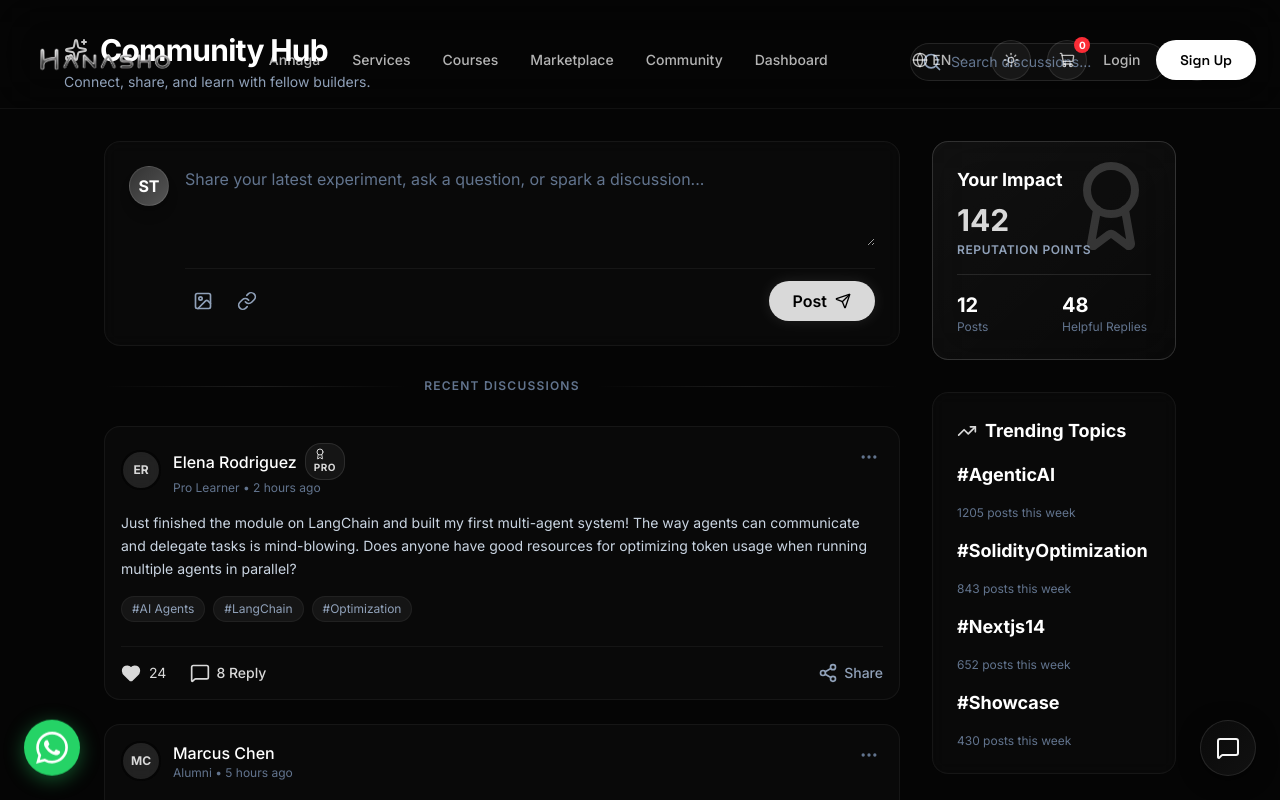
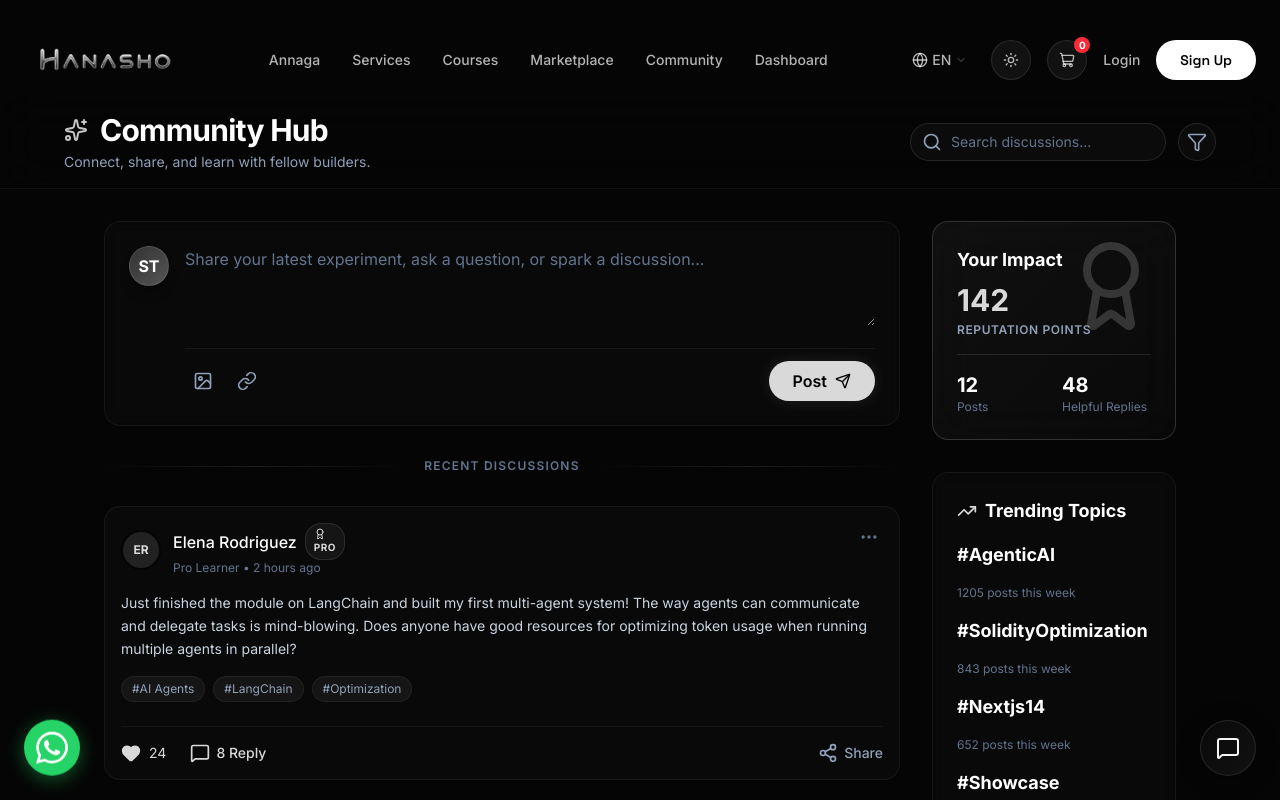
Before and after one commit to hanashoagency-hub/hanasho-app, a Next.js app: page /community in a window 1280 px wide. Shown: the top 800 px of the page. Built offline with nearby package versions, Linux system fonts and the light colour scheme.

Commit message:
Fix: Prevent headers from overlapping on community page

```diff
--- a/src/app/community/page.tsx
+++ b/src/app/community/page.tsx
@@ -67,9 +67,9 @@ export default function CommunityPage() {
   ];
 
   return (
-    <div className="min-h-screen bg-[#050505] font-sans selection:bg-white/20">
+    <div className="min-h-screen bg-[#050505] font-sans selection:bg-white/20 pt-24">
       {/* Header */}
-      <div className="sticky top-0 z-20 bg-[#050505]/80 backdrop-blur-xl border-b border-white/5 pt-8 pb-4 px-6 md:px-10">
+      <div className="sticky top-0 z-20 bg-[#050505]/80 backdrop-blur-xl border-b border-white/5 pt-4 pb-4 px-6 md:px-10">
         <div className="max-w-6xl mx-auto flex flex-col md:flex-row md:items-center justify-between gap-4">
           <div>
             <h1 className="text-3xl font-bold text-white tracking-tight flex items-center gap-3">
```
